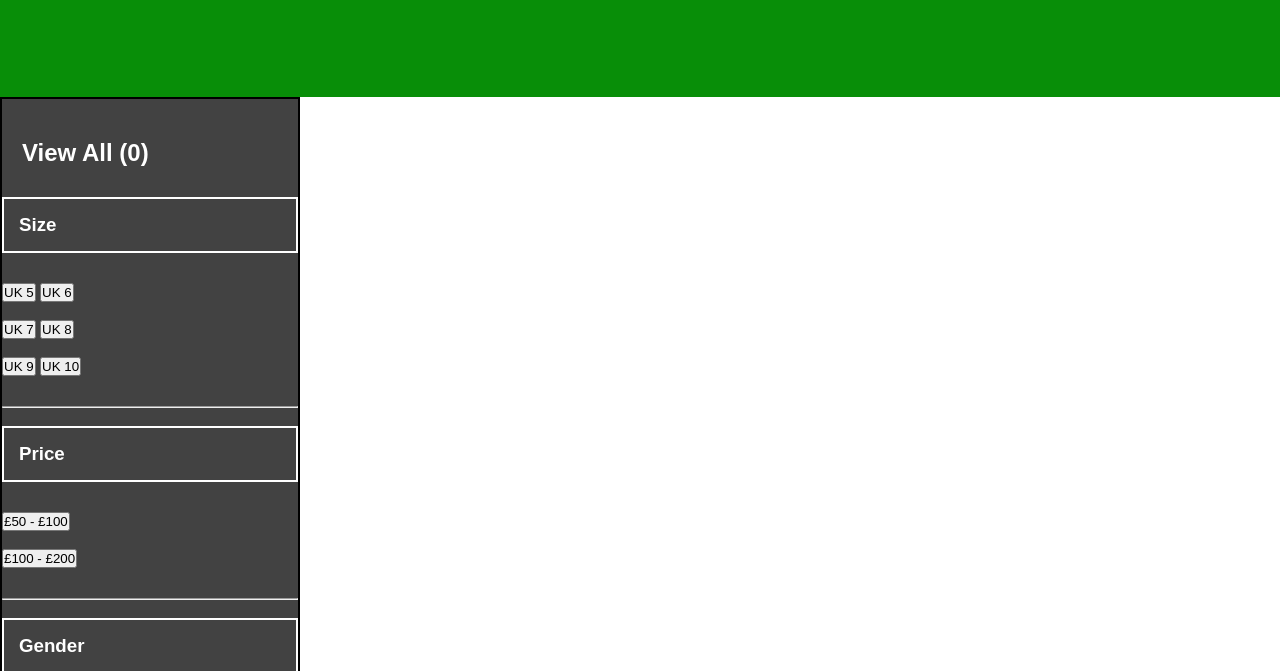
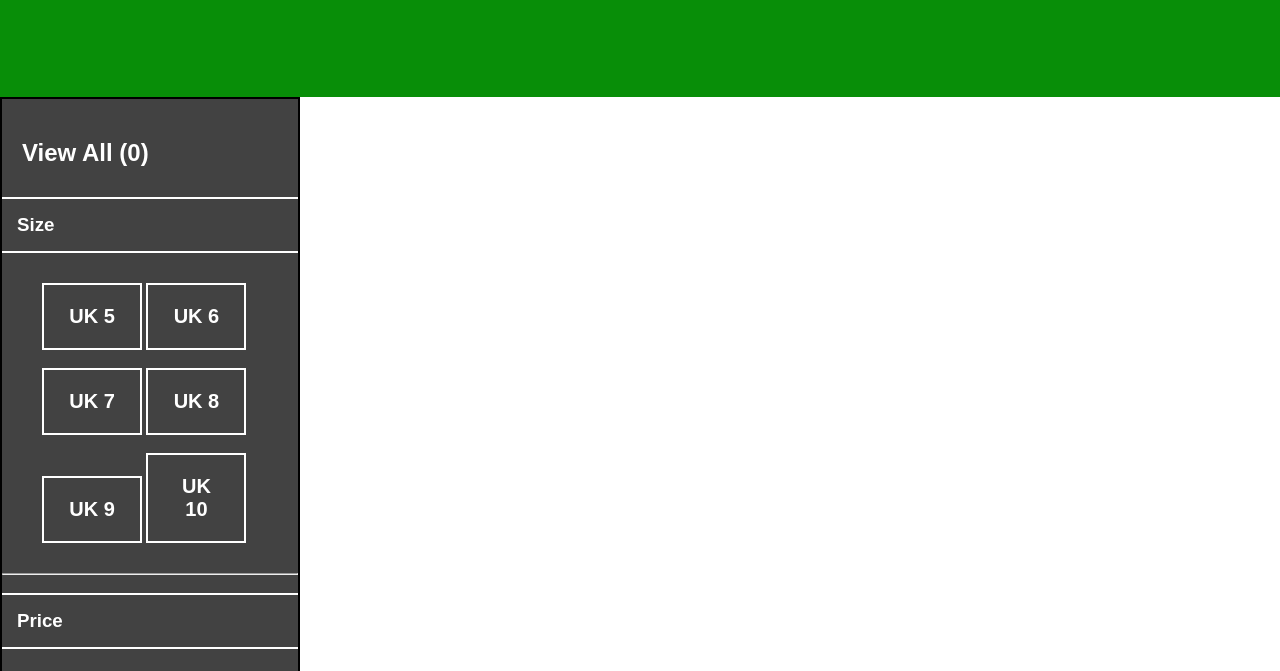
Before and after one commit to DevPinda/Not-Sketchers, a plain HTML site: page Front end/Products/products.html in a window 1280 px wide. Shown: the part 84-755 px from the top of the page. Drawn offline with Linux system fonts and the light colour scheme.

Commit message:
Added CSS on the filter buttons on the categories sidebar

```diff
--- a/Front end/Products/products.css
+++ b/Front end/Products/products.css
@@ -47,11 +47,40 @@
     padding-bottom: 30px;
 }
 
-.product-filter-sidebar .product-sidebar-subcategories label {
-    padding-left: 15px;
-    padding-right: 10px;
+/* Buttons to filter the categories */
+.product-filter-sidebar .product-sidebar-subcategories .filter-buttons {
+    padding-left: 20px;
+    padding-right: 20px;
     color: white;
+    background-color: rgb(66, 66, 66);
+    border: 2px white solid;
     font-weight: bold;
+    padding-top: 20px;
+    padding-bottom: 20px;
+    cursor: pointer;
+    font-size: 20px;
+}
+
+.product-filter-sidebar .product-sidebar-subcategories .filter-buttons:hover {
+    background-color: white;
+    color: rgb(66, 66, 66);
+    transition-duration: 0.5s;
+}
+
+#size5-btn, #size6-btn, #size7-btn, #size8-btn, #size9-btn, #size10-btn {
+    width: 100px;
+}
+
+.product-sidebar-subcategories {
+    padding-left: 40px;
+}
+
+#£50_to_£100-btn, #£100_to_£200-btn, #men-btn, #women-btn {
+    width: 200px;
+}
+
+#men-btn, #women-btn {
+    text-transform: uppercase;
 }
 
 .product-filter-sidebar .product-sidebar-categories {
@@ -60,5 +89,6 @@
     padding-left: 15px;
     padding-top: 15px;
     padding-bottom: 15px;
-    border: 2px solid white;
+    border-top: 2px solid white;
+    border-bottom: 2px solid white;
 }
```
